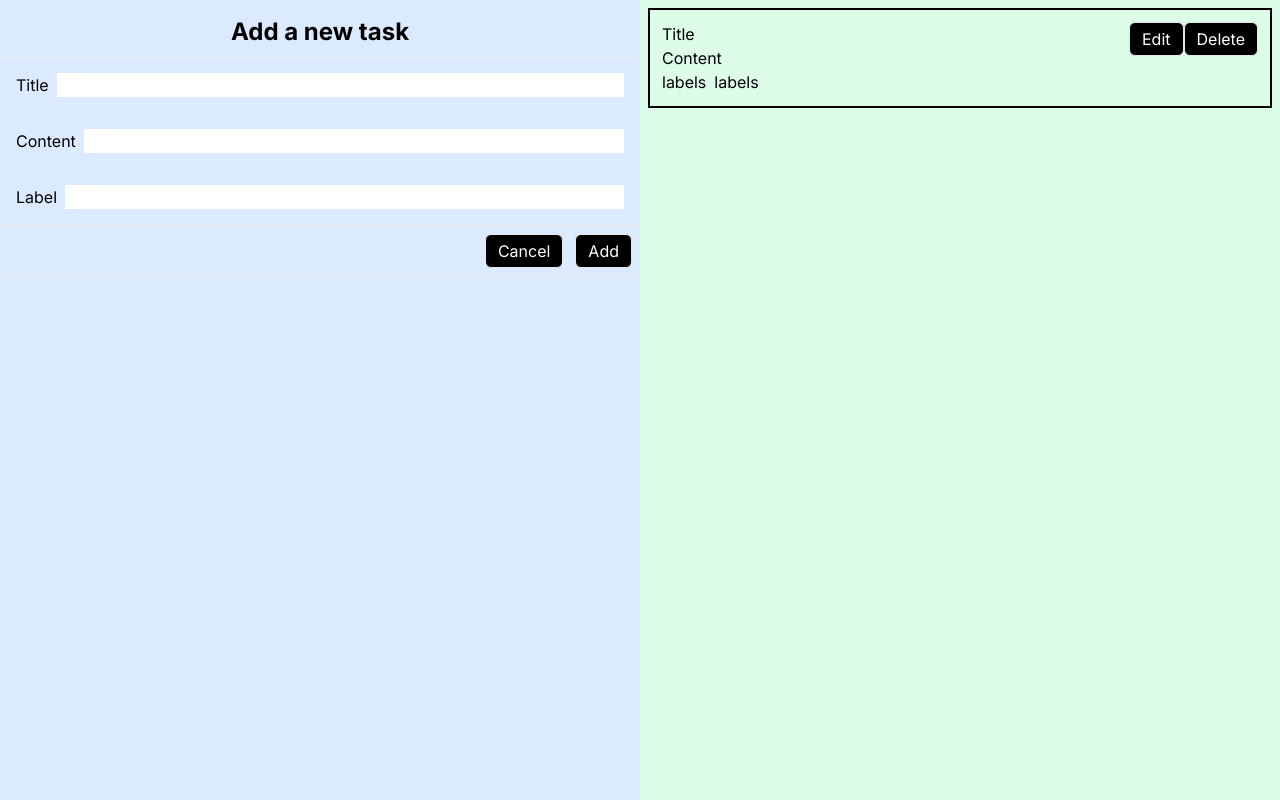
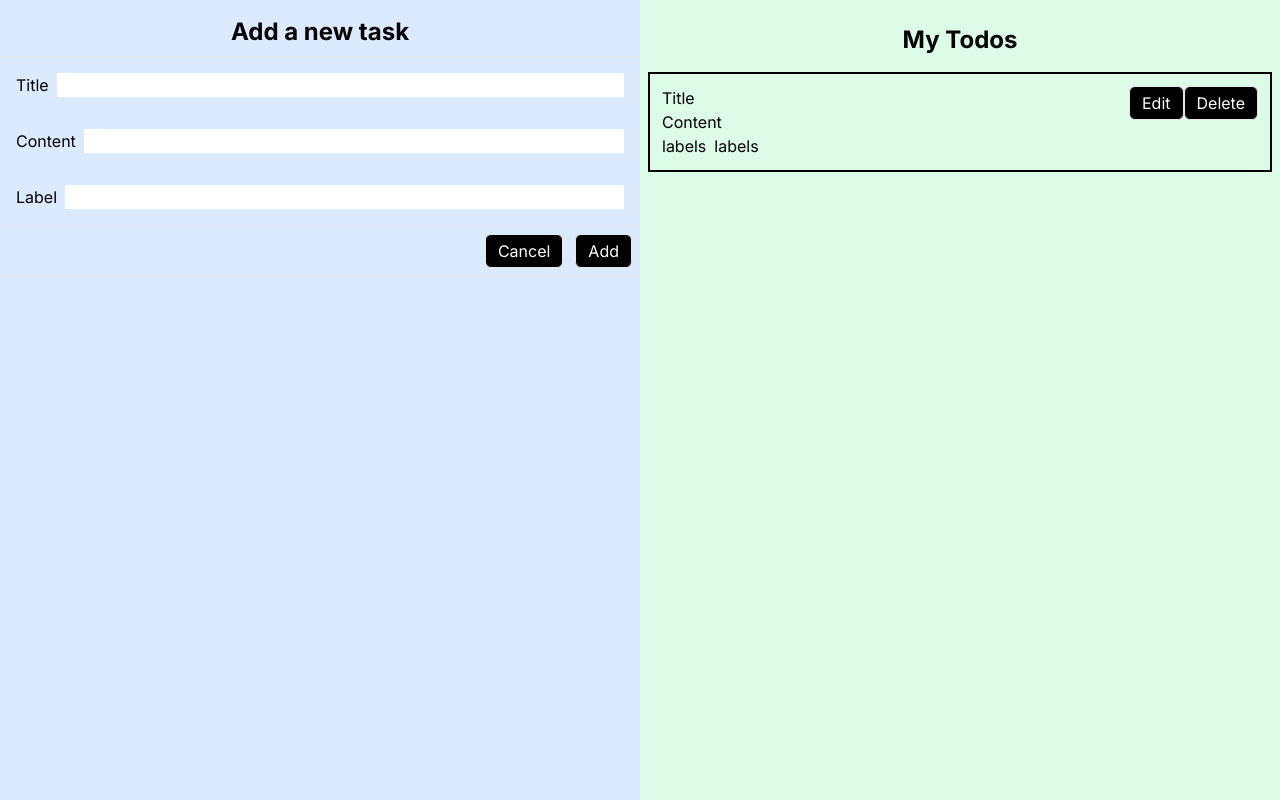
Before and after one commit to mohdasifabid/todo-app-cna, a Next.js app: page / in a window 1280 px wide. Built offline with nearby package versions, Linux system fonts and the light colour scheme.

Commit message:
Add title in todo listing

```diff
--- a/components/TodosListingPage.tsx
+++ b/components/TodosListingPage.tsx
@@ -4,6 +4,7 @@ import { useState } from "react";
 export function TodosListingPage() {
   return (
     <div className="w-1/2 bg-green-100 p-2 ">
+      <h1 className="text-2xl pt-4 text-center font-bold pb-4">My Todos</h1>
       <div className="border-2 border-solid border-black  p-3 flex justify-between">
         <div>
           <p>Title</p>
```
